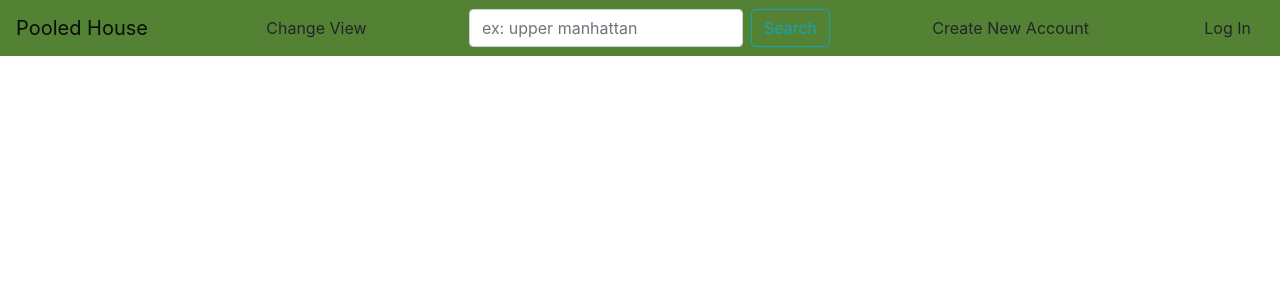
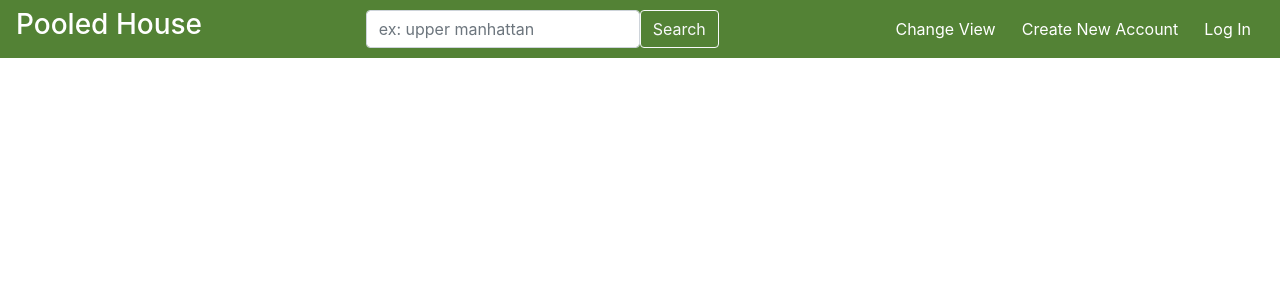
Before and after one commit to FarhanHyder/PooledHouse, a React (Create React App) app in the folder front-end/: page / in a window 1280 px wide. Shown: the top 300 px of the page. Built offline with nearby package versions, Linux system fonts and the light colour scheme.

Commit message:
updated navbar with a refreshed look

```diff
--- a/front-end/src/App.css
+++ b/front-end/src/App.css
@@ -32,6 +32,10 @@
   }
 }
 
+.text-color-white{
+  color:white;
+}
+
 
 .bg-olive {
   background-color: #538235;
--- a/front-end/src/App.js
+++ b/front-end/src/App.js
@@ -6,24 +6,27 @@ import Navbar from 'react-bootstrap/Navbar'
 import Form from 'react-bootstrap/Form'
 import FormControl from 'react-bootstrap/FormControl'
 import Button from 'react-bootstrap/Button'
+import ButtonToolbar from 'react-bootstrap/ButtonToolbar'
 
 class App extends Component {
   render() {
     return (
       <div className="App">
       <Navbar className="bg-olive justify-content-between">
-        <Navbar.Brand href="#home">Pooled House</Navbar.Brand>
 
-          <Button type="" variant="">Change View</Button>
+        {/* TODO: update the logo with Navbar.Brand */}
+        <h3 className="text-color-white">Pooled House</h3>
 
-          <Form inline>
-            <FormControl type="text" placeholder="ex: upper manhattan" className=" mr-sm-2" />
-            <Button type="submit" variant="outline-info">Search</Button>
-          </Form>
+        <Form inline>
+          <FormControl type="text" placeholder="ex: upper manhattan" className="mr-sm" />
+          <Button type="submit" variant="outline-light">Search</Button>
+        </Form>
 
-
-          <Button type="" variant="">Create New Account</Button>
-          <Button type="" variant="">Log In</Button>
+        <ButtonToolbar>
+          <Button type="submit" value="ChangeView" variant="link" className="text-color-white">Change View</Button>
+          <Button href="#" variant="link" className="text-color-white">Create New Account</Button>
+          <Button href="#" variant="link" className="text-color-white">Log In</Button>
+        </ButtonToolbar>
 
       </Navbar>
 
```
